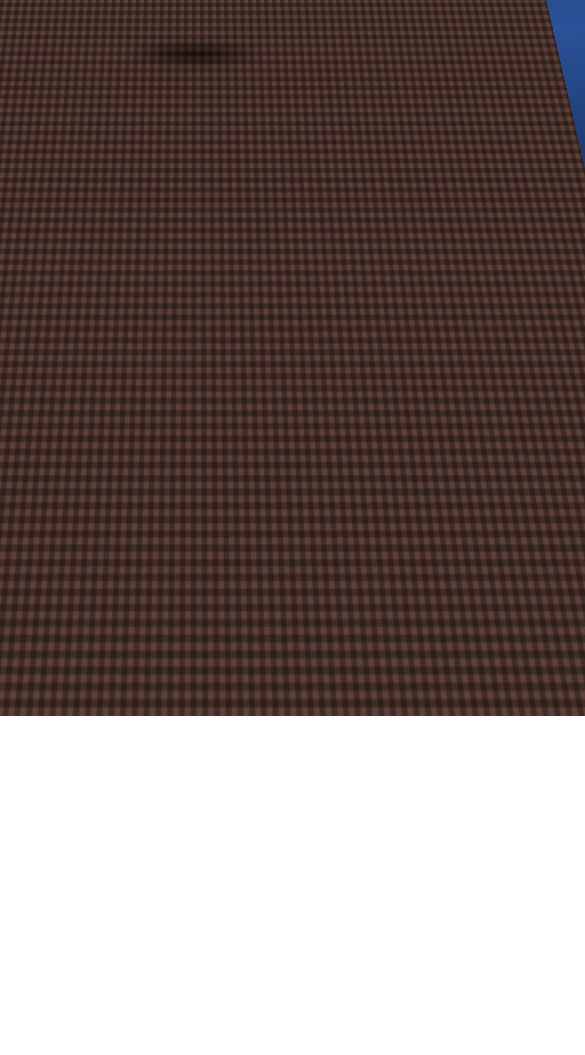
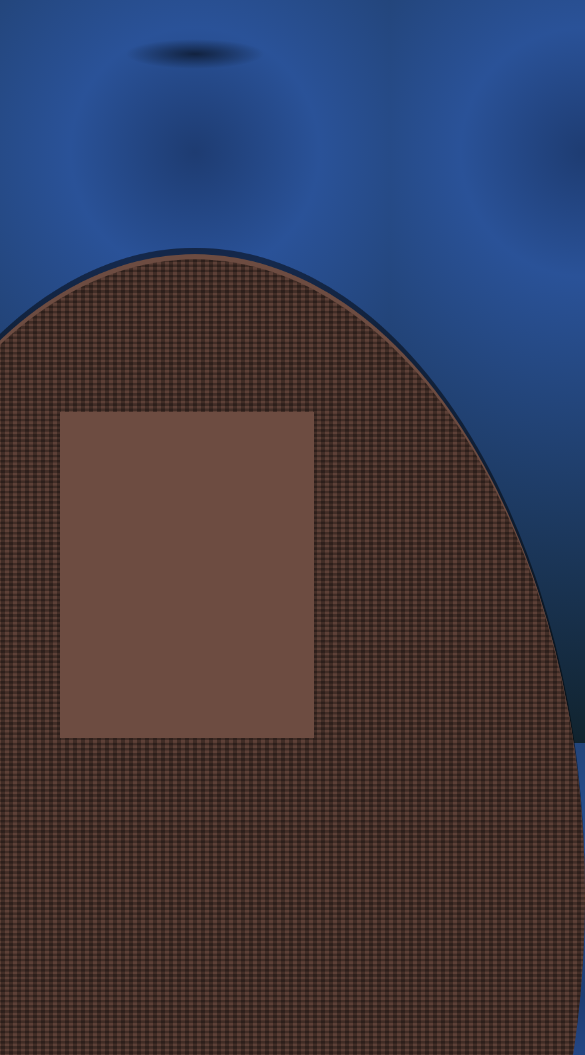
Before and after one commit to mariosumali/mariosumali, a plain HTML site: page coin/index.html in a window 390 px wide. Shown: the part 945-2000 px from the top of the page, 585 px wide, since content can reach past the window. Before the commit the page ends 1453 px from the top, so only its background shows below. Drawn offline with Linux system fonts and the light colour scheme.

Commit message:
Fix responsive layout for table and coin

```diff
--- a/coin/index.html
+++ b/coin/index.html
@@ -288,17 +288,17 @@
     */
     .table-surface {
       position: absolute;
-      bottom: -600px;
+      top: 50%;
       left: 50%;
-      transform: translateX(-50%) rotateX(50deg);
-      width: 180vw;
-      height: 1000px;
+      transform: translate(-50%, 400px) rotateX(50deg);
+      width: 200vw;
+      height: 2000px;
       background-color: #5d4037;
       background-image:
         repeating-linear-gradient(90deg, transparent 0, transparent 4px, rgba(0, 0, 0, 0.3) 4px, rgba(0, 0, 0, 0.3) 8px),
         repeating-linear-gradient(0deg, transparent 0, transparent 4px, rgba(0, 0, 0, 0.3) 4px, rgba(0, 0, 0, 0.3) 8px);
       background-size: 100% 100%;
-      border-radius: 50% 50% 0 0 / 20% 20% 0 0;
+      border-radius: 50%;
       box-shadow: 0 -10px 0 rgba(0, 0, 0, 0.5);
       z-index: 1;
       border-top: 8px solid #6d4c41;
@@ -407,9 +407,8 @@
   <h1>FLIP THE COIN</h1>
 
   <div class="coin-container">
-    <div class="table-surface"></div>
-
     <div class="scene-wrapper">
+      <div class="table-surface"></div>
       <div class="coin" id="coin" onclick="flipCoin()">
         <div class="coin-edge">
           <div class="coin-edge-layer"></div>
@@ -475,7 +474,7 @@
       }
     }
 
-    // Initialize on first interaction (if not already) or just call it now
+    // Initialize on first interaction (if not already)
     initAudio();
 
     // Also support unlocking on click just in case
```
